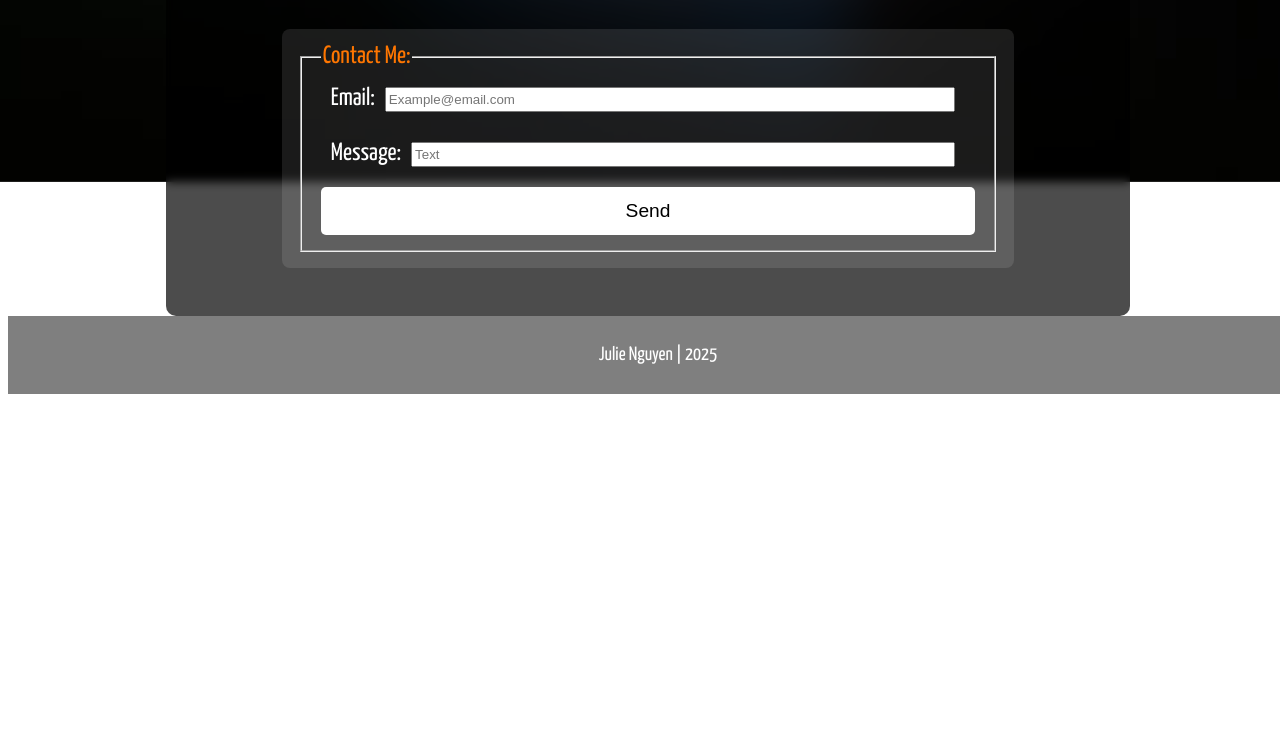
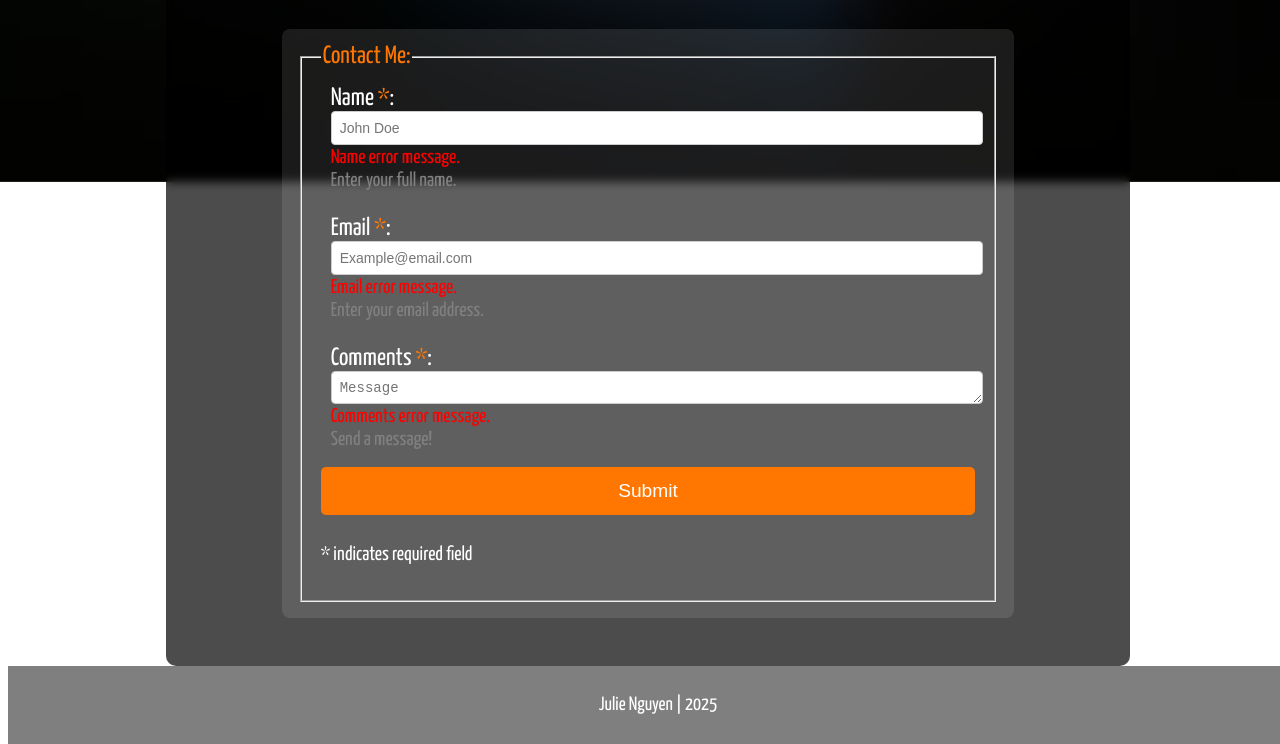
Before and after one commit to nguyenjh/web-portfolio-v3, a plain HTML site: page contact.html in a window 1280 px wide. Shown: the part 618-1362 px from the top of the page. Before the commit the page ends 1012 px from the top, so only its background shows below. Drawn offline with Linux system fonts and the light colour scheme.

Commit message:
Updated HTML and CSS for contact form

```diff
--- a/contact.html
+++ b/contact.html
@@ -63,18 +63,35 @@
                 </section>
             </article>
             <article>
-                <form id="contactpageForm">
+                <form action="https://httpbin.org/post" method="POST" id="contactpageForm">
                     <fieldset>
                         <legend>Contact Me:</legend>
+
                         <form-field>
-                            <label for="email">Email:</label>
-                            <input type="email" id="email" name="email" placeholder="Example@email.com"><br><br>
+                            <label for="name">Name <span class="required">*</span>:</label>
+                            <input type="text" id="name" name="name" placeholder="John Doe" required>
+                            <output class="error" id="name-error">Name error message.</output>
+                            <output class="info" id="name-info">Enter your full name.</output>
                         </form-field>
+
                         <form-field>
-                            <label for="message">Message:</label>
-                            <input id="message" name="message" placeholder="Text"><br><br>
+                            <label for="email">Email <span class="required">*</span>:</label>
+                            <input type="email" id="email" name="email" placeholder="Example@email.com" required>
+                            <output class="error" id="email-error">Email error message.</output>
+                            <output class="info" id="email-info">Enter your email address.</output>
                         </form-field>
-                        <button id="submitBtn" type="submit">Send</button>
+
+                        <form-field>
+                            <label for="comments">Comments <span class="required">*</span>:</label>
+                            <textarea id="comments" name="comments" placeholder="Message" required></textarea>
+                            <output class="error" id="comments-error">Comments error message.</output>
+                            <output class="info" id="comments-info">Send a message!</output>
+                        </form-field>
+
+                        <input type="hidden" name="possible_bot" value="true">
+
+                        <button type="submit">Submit</button>
+                        <p id="requiredMessage">* indicates required field</p>
                     </fieldset>
                 </form>
             </article>
--- a/styles.css
+++ b/styles.css
@@ -593,13 +593,47 @@ legend {
 
 #contactpageForm form-field {
     display: flex;
-    height: 25px;
-    gap: 10px;
+    flex-direction: column;
+    height: 100px;
     padding: 10px;
 }
 
-#email, #message {
+input, textarea {
     width: 100%;
+    padding: 8px;
+    border: 1px solid #ccc;
+    border-radius: 4px;
+    font-size: 14px;
+}
+
+textarea {
+    resize: vertical;
+    min-height: 15px;
+}
+
+#name, #email, #comments {
+    width: 100%;
+}
+
+.required {
+    color: var(--orange);
+}
+
+output {
+    font-size: 20px;
+    padding-top: 3px;
+}
+
+.error {
+    color: red;
+}
+
+.info {
+    color: gray;
+}
+
+#requiredMessage {
+    font-size: 20px;
 }
 
 footer#contactpageFooter {
```
